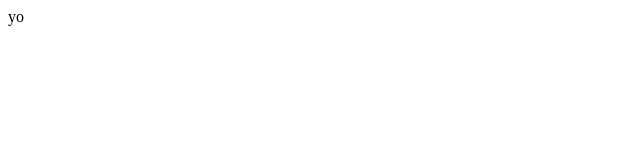
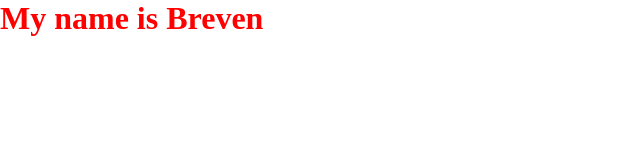
Before and after one commit to BrevenBennett/CSS-Crash-Course, a plain HTML site: page index.html in a window 1280 px wide. Shown: the whole page, without its empty margins (0-640 px from the left). Drawn offline with Linux system fonts and the light colour scheme.

Commit message:
learned the methods for adding CSS

```diff
--- a/index.html
+++ b/index.html
@@ -1,11 +1,12 @@
 <!DOCTYPE html>
 <html lang="en">
-<head>
-    <meta charset="UTF-8">
-    <meta name="viewport" content="width=device-width, initial-scale=1.0">
+  <head>
+    <meta charset="UTF-8" />
+    <meta name="viewport" content="width=device-width, initial-scale=1.0" />
     <title>Document</title>
-</head>
-<body>
-    yo
-</body>
+    <link rel="stylesheet" href="./style.css">
+  </head>
+  <body>
+    <h1>My name is Breven</h1>
+  </body>
 </html>
--- a/style.css
+++ b/style.css
@@ -2,3 +2,7 @@
     margin: 0;
     box-sizing: border-box;
 }
+
+h1 {
+    color: red;
+}
```
